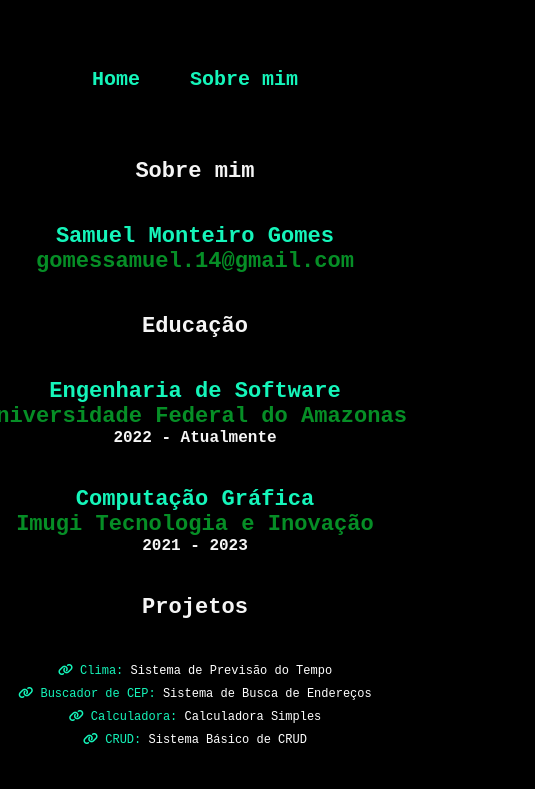
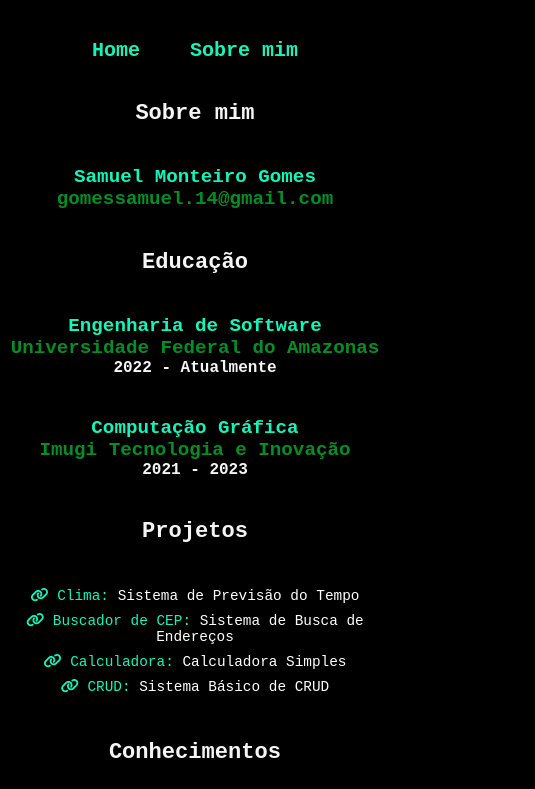
Before and after one commit to samggg/portfolio-do-samuel, a plain HTML site: page about.html in a window 390 px wide. Shown: the top 789 px of the page, 535 px wide, since content can reach past the window. Drawn offline with Linux system fonts and the light colour scheme.

Commit message:
Ajustes de responsividade

```diff
--- a/styles/style.css
+++ b/styles/style.css
@@ -322,6 +322,11 @@ strong {
 }
 
 @media (max-width: 480px) {
+
+    body {
+        overflow-x: hidden; /* Impede a rolagem horizontal */
+    }
+
     .apresentacao {
         text-align: center;
         display: flex; /* Alterado para flex */
@@ -337,11 +342,11 @@ strong {
     }
 
     .nome {
-        font-size: 1.38rem;
+        font-size: 1.2rem;
     }
 
     .email {
-        font-size: 1.38rem;
+        font-size: 1.2rem;
     }
 
     .apresentacao__conteudo__titulo {
@@ -367,7 +372,7 @@ strong {
     }
 
     .projetos {
-        font-size: 12px;
+        font-size: 0.9rem;
     }
 
     .projetos li {
```
